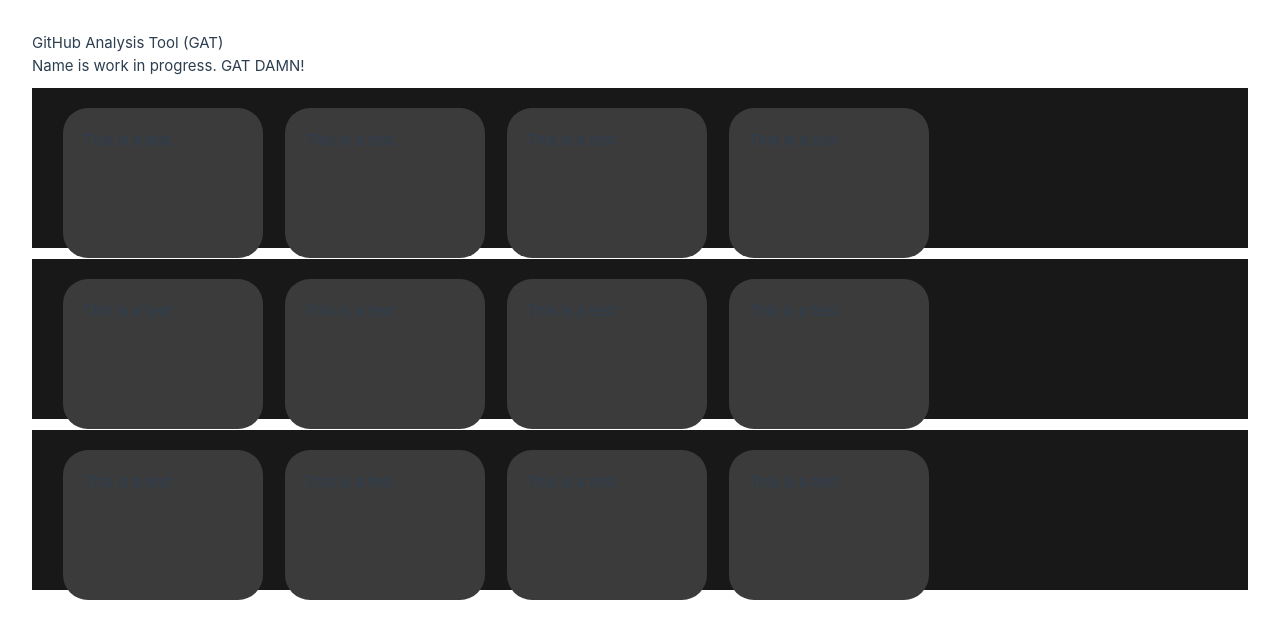
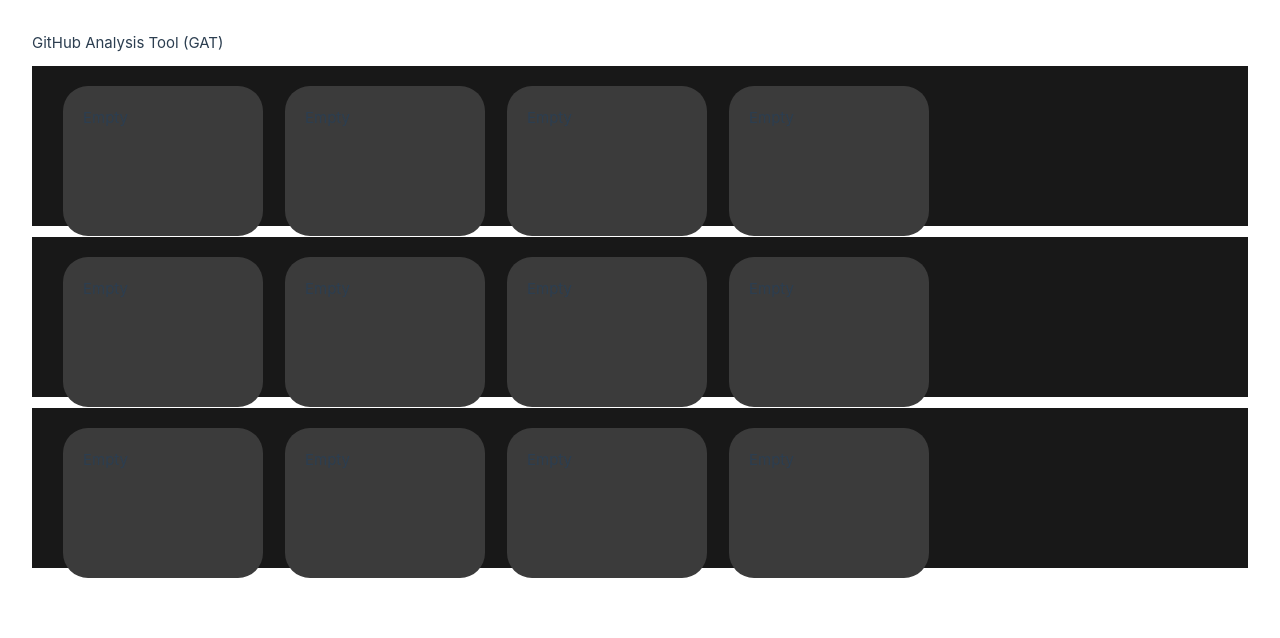
Before and after one commit to EduardoCalvoUribe/GitHubRepositoryAnalysisTool, a Vue app in the folder frontend/: page / in a window 1280 px wide. Shown: the top 638 px of the page. Built offline with nearby package versions, Linux system fonts and the light colour scheme.

Commit message:
small change for screenshot

```diff
--- a/frontend/src/App.vue
+++ b/frontend/src/App.vue
@@ -6,9 +6,6 @@ import RowBox from './components/RowBox.vue'
   <header>
     <div>
       GitHub Analysis Tool (GAT)
-    </div>
-    <div>
-      Name is work in progress. GAT DAMN!
     </div>
   </header>
 
--- a/frontend/src/components/RowBox.vue
+++ b/frontend/src/components/RowBox.vue
@@ -11,10 +11,10 @@ defineProps({
 
 <template>
   <div class="row">
-    <TextBox msg="This is a test"/>
-    <TextBox msg="This is a test"/>
-    <TextBox msg="This is a test"/>
-    <TextBox msg="This is a test"/>
+    <TextBox msg="Empty"/>
+    <TextBox msg="Empty"/>
+    <TextBox msg="Empty"/>
+    <TextBox msg="Empty"/>
   </div>
 </template>
 
```
